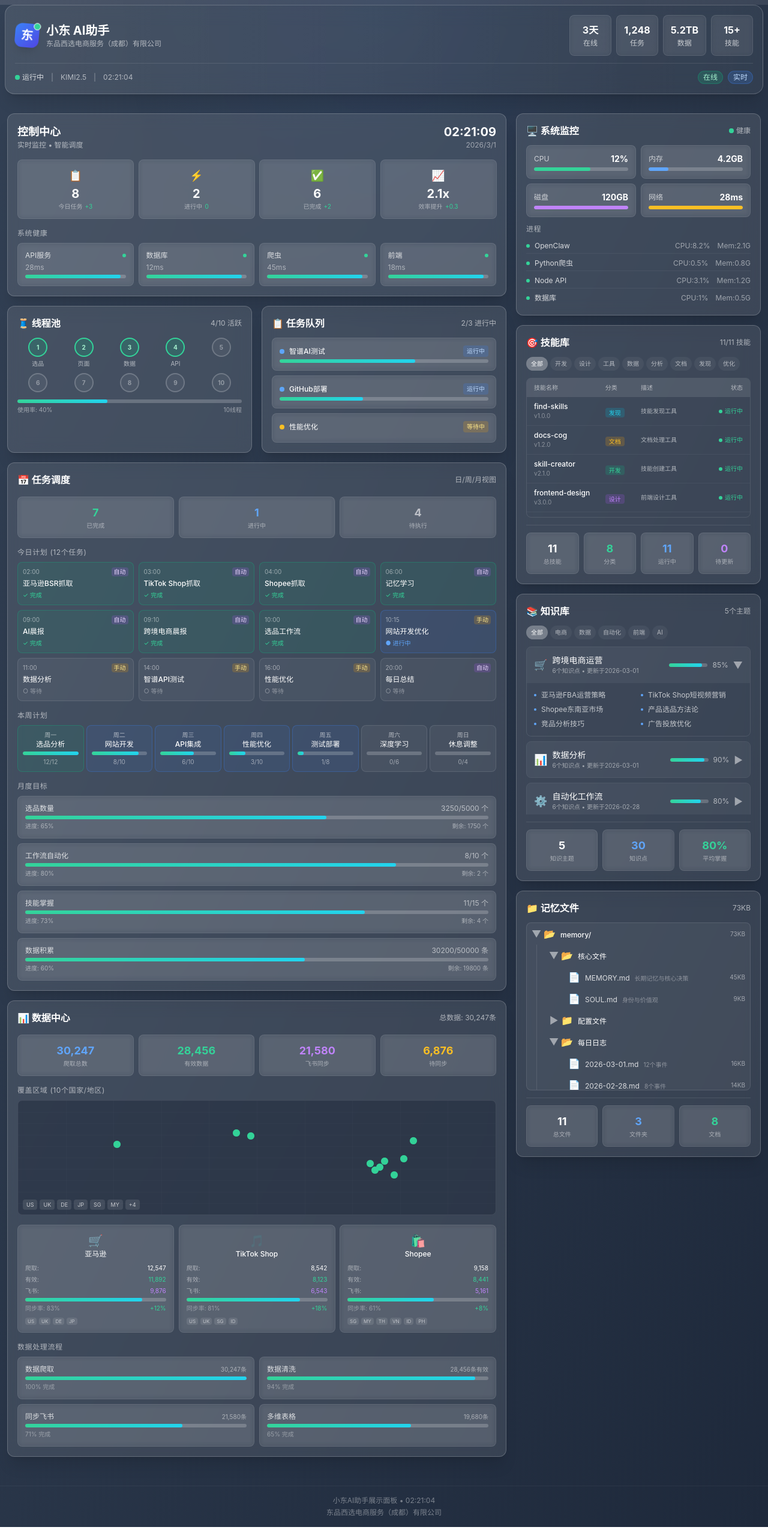
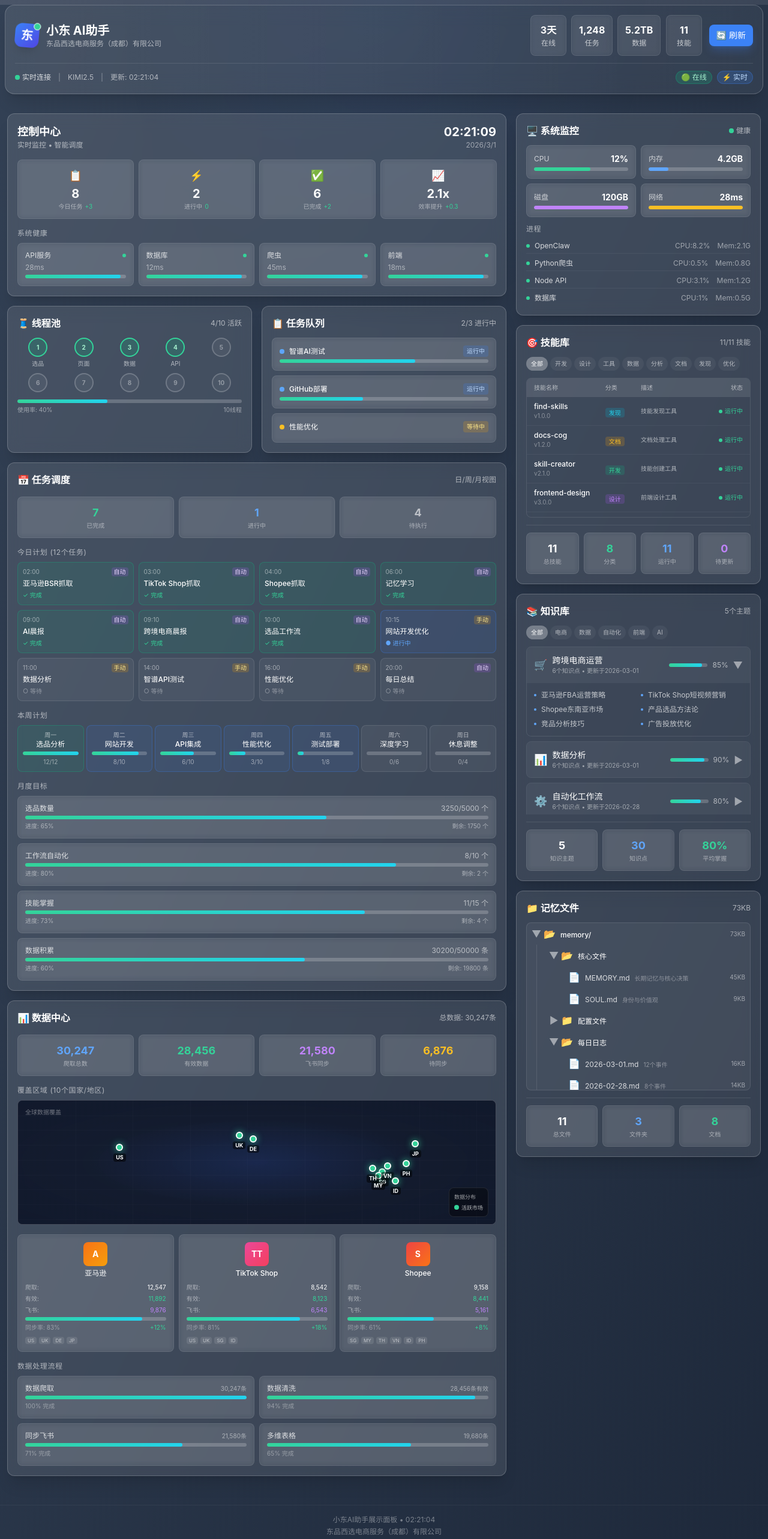
Before and after one commit to yancyfeng999-star/xiaodong-dashboard, a React (Vite) app: page / in a window 1280 px wide. Shown: the top 2566 px of the page at 60% size. Built offline with nearby package versions, Linux system fonts and the light colour scheme.

Commit message:
Fix platform icons, enhance map visibility, add refresh button

```diff
--- a/src/components/DataMetrics.tsx
+++ b/src/components/DataMetrics.tsx
@@ -15,7 +15,8 @@ const DataMetrics: React.FC = () => {
   const platformData = [
     {
       name: '亚马逊',
-      icon: '🛒',
+      icon: 'A',
+      color: 'from-orange-500 to-amber-500',
       crawled: 12547,
       valid: 11892,
       feishu: 9876,
@@ -24,7 +25,8 @@ const DataMetrics: React.FC = () => {
     },
     {
       name: 'TikTok Shop',
-      icon: '🎵',
+      icon: 'TikTok',
+      color: 'from-pink-500 to-rose-500',
       crawled: 8542,
       valid: 8123,
       feishu: 6543,
@@ -33,7 +35,8 @@ const DataMetrics: React.FC = () => {
     },
     {
       name: 'Shopee',
-      icon: '🛍️',
+      icon: 'S',
+      color: 'from-red-500 to-orange-500',
       crawled: 9158,
       valid: 8441,
       feishu: 5161,
@@ -99,48 +102,60 @@ const DataMetrics: React.FC = () => {
       {/* World Map - Simplified */}
       <div className="mb-4">
         <div className="text-label mb-2">覆盖区域 (10个国家/地区)</div>
-        <div className="relative bg-slate-800/50 rounded-lg p-4 h-48 overflow-hidden border border-white/10">
-          {/* Simplified World Map Dots */}
-          <div className="absolute inset-0 opacity-20">
-            {/* Grid lines */}
-            {Array.from({ length: 10 }).map((_, i) => (
-              <div key={i} className="absolute w-full h-px bg-white/10" style={{ top: `${i * 10}%` }}></div>
+        <div className="relative bg-slate-900/80 rounded-lg h-52 overflow-hidden border border-white/20">
+          {/* World Map Background */}
+          <div className="absolute inset-0 bg-[radial-gradient(ellipse_at_center,_var(--tw-gradient-stops))] from-blue-900/30 via-slate-900/50 to-slate-900/80"></div>
+
+          {/* Grid lines */}
+          <div className="absolute inset-0 opacity-10">
+            {Array.from({ length: 8 }).map((_, i) => (
+              <div key={`h-${i}`} className="absolute w-full h-px bg-white/20" style={{ top: `${(i + 1) * 12}%` }}></div>
             ))}
-            {Array.from({ length: 10 }).map((_, i) => (
-              <div key={i} className="absolute h-full w-px bg-white/10" style={{ left: `${i * 10}%` }}></div>
+            {Array.from({ length: 8 }).map((_, i) => (
+              <div key={`v-${i}`} className="absolute h-full w-px bg-white/20" style={{ left: `${(i + 1) * 12}%` }}></div>
             ))}
           </div>
 
-          {/* Country Markers */}
+          {/* Country Markers with Labels */}
           {countries.map((country, index) => (
             <motion.div
               key={country.code}
-              initial={{ scale: 0 }}
-              animate={{ scale: 1 }}
-              transition={{ duration: 0.3, delay: index * 0.05 }}
+              initial={{ scale: 0, opacity: 0 }}
+              animate={{ scale: 1, opacity: 1 }}
+              transition={{ duration: 0.5, delay: index * 0.1 }}
               className="absolute group cursor-pointer"
-              style={{ left: `${country.x}%`, top: `${country.y}%` }}
+              style={{ left: `${country.x}%`, top: `${country.y}%`, transform: 'translate(-50%, -50%)' }}
             >
-              <div className="relative">
-                <div className="w-3 h-3 bg-emerald-400 rounded-full shadow-[0_0_8px_rgba(52,211,153,0.6)] animate-pulse"></div>
-                {/* Tooltip */}
-                <div className="absolute bottom-full left-1/2 transform -translate-x-1/2 mb-1 hidden group-hover:block whitespace-nowrap">
-                  <div className="bg-slate-700 text-white text-[10px] px-2 py-1 rounded shadow-lg border border-white/20">
-                    {country.name}: {country.count.toLocaleString()}条
+              <div className="relative flex flex-col items-center">
+                {/* Pulse effect */}
+                <div className="absolute w-4 h-4 bg-emerald-400/30 rounded-full animate-ping"></div>
+                {/* Marker */}
+                <div className="relative w-3 h-3 bg-emerald-400 rounded-full shadow-[0_0_12px_rgba(52,211,153,0.8)] border-2 border-white"></div>
+                {/* Country code label */}
+                <div className="mt-1 text-[9px] font-bold text-white bg-black/50 px-1 rounded">{country.code}</div>
+                {/* Tooltip on hover */}
+                <div className="absolute bottom-full mb-2 hidden group-hover:block z-10">
+                  <div className="bg-slate-800 text-white text-[10px] px-2 py-1 rounded shadow-lg border border-emerald-500/30 whitespace-nowrap">
+                    <div className="font-bold">{country.name}</div>
+                    <div className="text-emerald-400">{country.count.toLocaleString()}条数据</div>
                   </div>
                 </div>
               </div>
             </motion.div>
           ))}
 
+          {/* Map Title */}
+          <div className="absolute top-3 left-3">
+            <div className="text-[10px] text-white/40">全球数据覆盖</div>
+          </div>
+
           {/* Legend */}
-          <div className="absolute bottom-2 left-2 flex flex-wrap gap-1">
-            {countries.slice(0, 6).map(c => (
-              <span key={c.code} className="text-[9px] px-1.5 py-0.5 bg-white/10 rounded text-white/70">
-                {c.code}
-              </span>
-            ))}
-            <span className="text-[9px] px-1.5 py-0.5 bg-white/10 rounded text-white/70">+4</span>
+          <div className="absolute bottom-3 right-3 bg-black/40 rounded-lg p-2 border border-white/10">
+            <div className="text-[9px] text-white/60 mb-1">数据分布</div>
+            <div className="flex items-center space-x-1">
+              <div className="w-2 h-2 bg-emerald-400 rounded-full"></div>
+              <span className="text-[9px] text-white/70">活跃市场</span>
+            </div>
           </div>
         </div>
       </div>
@@ -156,7 +171,9 @@ const DataMetrics: React.FC = () => {
             className="metric-card"
           >
             <div className="text-center mb-2">
-              <div className="text-xl">{platform.icon}</div>
+              <div className={`w-10 h-10 mx-auto rounded-lg bg-gradient-to-br ${platform.color} flex items-center justify-center text-white font-bold text-sm mb-1`}>
+                {platform.icon === 'TikTok' ? 'TT' : platform.icon}
+              </div>
               <div className="text-xs font-medium text-white">{platform.name}</div>
             </div>
             <div className="space-y-1">
--- a/src/components/Header.tsx
+++ b/src/components/Header.tsx
@@ -1,12 +1,25 @@
-import React from 'react'
+import React, { useState } from 'react'
 import { motion } from 'framer-motion'
 
 const Header: React.FC = () => {
+  const [isRefreshing, setIsRefreshing] = useState(false)
+  const [lastUpdate, setLastUpdate] = useState(new Date())
+
+  const handleRefresh = () => {
+    setIsRefreshing(true)
+    // Simulate refresh
+    setTimeout(() => {
+      setIsRefreshing(false)
+      setLastUpdate(new Date())
+      window.location.reload()
+    }, 1000)
+  }
+
   const stats = [
     { label: '在线', value: '3天', icon: '⏱️' },
     { label: '任务', value: '1,248', icon: '✅' },
     { label: '数据', value: '5.2TB', icon: '💾' },
-    { label: '技能', value: '15+', icon: '🎯' },
+    { label: '技能', value: '11', icon: '🎯' },
   ]
 
   return (
@@ -27,7 +40,7 @@ const Header: React.FC = () => {
             <div className="w-10 h-10 bg-gradient-to-br from-blue-500 to-indigo-600 rounded-xl flex items-center justify-center shadow-lg">
               <span className="text-white text-xl font-bold">东</span>
             </div>
-            <div className="absolute -top-0.5 -right-0.5 w-3 h-3 bg-emerald-400 rounded-full border border-white"></div>
+            <div className="absolute -top-0.5 -right-0.5 w-3 h-3 bg-emerald-400 rounded-full border border-white animate-pulse"></div>
           </motion.div>
 
           <div>
@@ -38,7 +51,8 @@ const Header: React.FC = () => {
           </div>
         </div>
 
-        {/* Right: Stats */}
+        {/* Right: Stats & Refresh */}
+        <div className="flex items-center space-x-3">
           <div className="flex items-center space-x-2">
             {stats.map((stat, index) => (
               <motion.div
@@ -46,12 +60,34 @@ const Header: React.FC = () => {
                 initial={{ opacity: 0, scale: 0.9 }}
                 animate={{ opacity: 1, scale: 1 }}
                 transition={{ duration: 0.3, delay: index * 0.05 }}
-              className="metric-card text-center min-w-[70px]"
+                className="metric-card text-center min-w-[60px]"
               >
                 <div className="metric-value text-base">{stat.value}</div>
                 <div className="metric-label">{stat.label}</div>
               </motion.div>
             ))}
+          </div>
+
+          {/* Refresh Button */}
+          <motion.button
+            onClick={handleRefresh}
+            disabled={isRefreshing}
+            whileHover={{ scale: 1.05 }}
+            whileTap={{ scale: 0.95 }}
+            className={`flex items-center space-x-1 px-3 py-2 rounded-lg font-medium text-sm transition-all ${
+              isRefreshing
+                ? 'bg-white/10 text-white/50 cursor-not-allowed'
+                : 'bg-blue-500 hover:bg-blue-600 text-white shadow-lg shadow-blue-500/25'
+            }`}
+          >
+            <motion.span
+              animate={isRefreshing ? { rotate: 360 } : { rotate: 0 }}
+              transition={{ duration: 1, repeat: isRefreshing ? Infinity : 0, ease: "linear" }}
+            >
+              🔄
+            </motion.span>
+            <span>{isRefreshing ? '刷新中...' : '刷新'}</span>
+          </motion.button>
         </div>
       </div>
 
@@ -59,21 +95,23 @@ const Header: React.FC = () => {
       <div className="mt-3 pt-3 border-t border-white/10 flex items-center justify-between">
         <div className="flex items-center space-x-3 text-xs">
           <div className="flex items-center">
-            <div className="status-indicator status-online animate-pulse-slow"></div>
-            <span className="text-white/80">运行中</span>
+            <div className="status-indicator status-online animate-pulse"></div>
+            <span className="text-white/80">实时连接</span>
           </div>
           <span className="text-white/40">|</span>
           <span className="text-white/60">KIMI2.5</span>
           <span className="text-white/40">|</span>
-          <span className="text-white/60">{new Date().toLocaleTimeString('zh-CN')}</span>
+          <span className="text-white/60">
+            更新: {lastUpdate.toLocaleTimeString('zh-CN')}
+          </span>
         </div>
 
-        <div className="flex space-x-2">
+        <div className="flex items-center space-x-2">
           <span className="px-2 py-0.5 bg-emerald-500/20 text-emerald-200 text-xs rounded-full border border-emerald-500/30">
-            在线
+            🟢 在线
           </span>
           <span className="px-2 py-0.5 bg-blue-500/20 text-blue-200 text-xs rounded-full border border-blue-500/30">
-            实时
+            ⚡ 实时
           </span>
         </div>
       </div>
```
Lines whose indentation alone changed are shown as unchanged.
